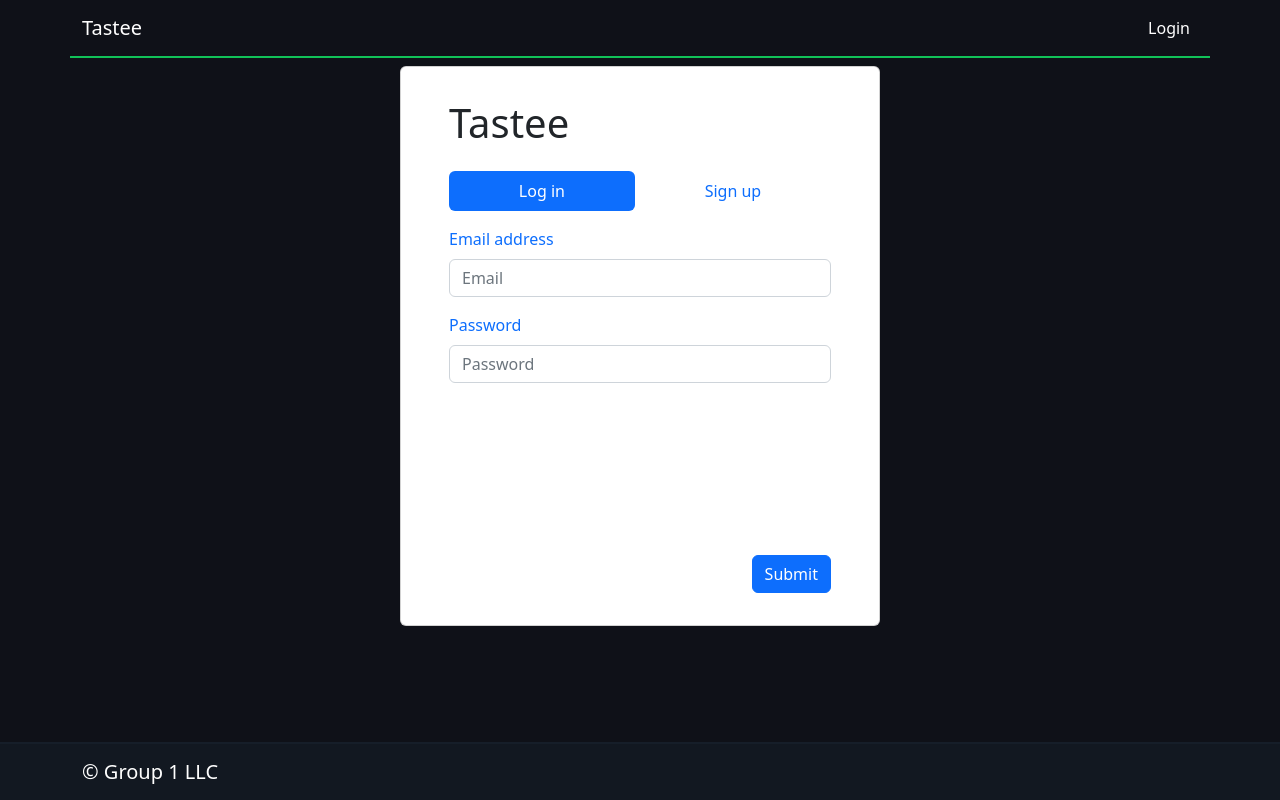
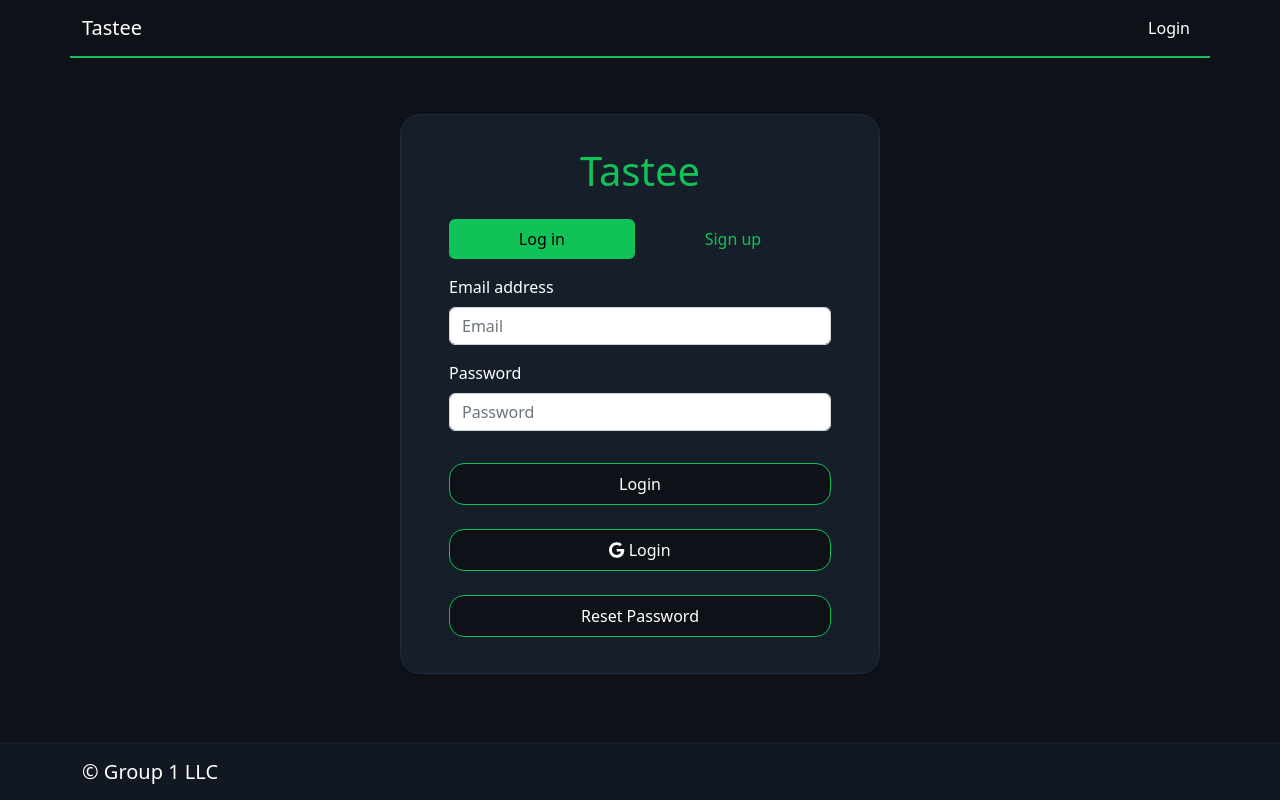
Before and after one commit to cop4808-spring-2023-fullstack-web/final-project-lkfau, a React (Create React App) app in the folder frontend/: page / in a window 1280 px wide. Both pictures are taken after a click on the button "Get Started". Built offline with nearby package versions, Linux system fonts and the light colour scheme; no server answers; the HTML template or start-up script is replaced by a standard one.

Commit message:
updated signup and login page, added ability to reset password

```diff
--- a/frontend/package.json
+++ b/frontend/package.json
@@ -4,8 +4,11 @@
   "private": true,
   "dependencies": {
     "@fortawesome/fontawesome-svg-core": "^6.4.0",
+    "@fortawesome/free-brands-svg-icons": "^6.4.0",
+    "@fortawesome/free-regular-svg-icons": "^6.4.0",
     "@fortawesome/free-solid-svg-icons": "^6.4.0",
     "@fortawesome/react-fontawesome": "^0.2.0",
+    "@react-oauth/google": "^0.10.0",
     "@testing-library/jest-dom": "^5.16.5",
     "@testing-library/react": "^13.4.0",
     "@testing-library/user-event": "^13.5.0",
@@ -17,6 +20,7 @@
     "react-dom": "^18.2.0",
     "react-router-dom": "^6.10.0",
     "react-scripts": "5.0.1",
+    "react-social-login-buttons": "^3.6.1",
     "web-vitals": "^2.1.4"
   },
   "scripts": {
--- a/frontend/src/Components/Auth/Context/AuthContext.js
+++ b/frontend/src/Components/Auth/Context/AuthContext.js
@@ -5,7 +5,7 @@ import {
   onAuthStateChanged,
   signOut,
   GoogleAuthProvider,
-  signInWithPopup,
+  signInWithPopup, sendPasswordResetEmail
 } from "firebase/auth";
 import { auth } from "../Firebase/Firebase";
 
@@ -21,6 +21,20 @@ export function UserAuthContextProvider({ children }) {
 
   function signUp(email, password) {
     return createUserWithEmailAndPassword(auth, email, password);
+  }
+
+  function forgotPassword(email){
+
+sendPasswordResetEmail(auth, email)
+  .then(() => {
+    alert(`A link to reset your password has been sent to ${email}`)
+  })
+  .catch((error) => {
+    const errorCode = error.code;
+    const errorMessage = error.message;
+    alert(errorMessage)
+  });
+
   }
 
   function logInWithGoogle() {
@@ -53,7 +67,8 @@ export function UserAuthContextProvider({ children }) {
         logInWithGoogle,
         logOut,
         loading,
-        setLoading
+        setLoading,
+        forgotPassword
       }}
     >
       {children}
--- a/frontend/src/Components/Pages/LogInSignUp/LogInSignUp.js
+++ b/frontend/src/Components/Pages/LogInSignUp/LogInSignUp.js
@@ -5,29 +5,22 @@ import { useNavigate } from "react-router-dom";
 import Nav from "react-bootstrap/Nav";
 import Card from "react-bootstrap/Card";
 import styles from "./LogInSignUp.module.css";
+import { FontAwesomeIcon } from "@fortawesome/react-fontawesome";
+import { faGoogle, faFontAwesome } from "@fortawesome/free-brands-svg-icons";
 const LoginSignup = () => {
   const [section, setSection] = useState("login");
-  const { user, logIn, signUp } = useUserAuth();
+  const { logIn, signUp, logInWithGoogle, forgotPassword } = useUserAuth();
   const navigate = useNavigate();
-  useEffect(() => {
-    if (user) {
-      navigate("/");
-    }
-  }, [user, navigate]);
+
   const [email, setEmail] = useState("");
   const [password, setPassword] = useState("");
-  const [confirmPassword, setConfirmPassword] = useState("");
 
   const handleEmailChange = (event) => {
     setEmail(event.target.value);
   };
 
-  const handlePasswordChange = (event, confirm) => {
-    if (confirm) {
-      setConfirmPassword(event.target.value);
-    } else {
-      setPassword(event.target.value);
-    }
+  const handlePasswordChange = (event) => {
+    setPassword(event.target.value);
   };
 
   const handleSubmit = (event) => {
@@ -36,11 +29,7 @@ const LoginSignup = () => {
       if (section === "login") {
         logIn(email, password);
       } else if (section === "signup") {
-        if (password === confirmPassword) {
-          signUp(email, password);
-        } else {
-          console.log("no")
-        }
+        signUp(email, password);
       }
     } catch (err) {
       console.log(err);
@@ -52,13 +41,13 @@ const LoginSignup = () => {
   }, [section, navigate]);
 
   return (
-    <Container>
+    <Container className="mt-5 mb-5" style={{ width: "100%" }}>
       <Row>
         <Col>
           <Card className={styles["login-card"]}>
-          <h1 className="text-dark mb-4">Tastee</h1>
+            <h1 className={`mb-4 text-center ${styles.accent}`}>Tastee</h1>
             <Nav
-              className="w-100 d-flex mb-3"
+              className={`${styles.nav} w-100 d-flex mb-3`}
               fill
               variant="pills"
               defaultActiveKey="login"
@@ -74,7 +63,7 @@ const LoginSignup = () => {
 
             <Form
               onSubmit={handleSubmit}
-              className="h-100 d-flex flex-column text-primary gap-3"
+              className="h-100 text-white d-flex flex-column text-primary gap-3"
             >
               <Form.Group controlId="formBasicEmail">
                 <Form.Label>Email address</Form.Label>
@@ -84,11 +73,6 @@ const LoginSignup = () => {
                   value={email}
                   onChange={handleEmailChange}
                 />
-                {section === "signup" && (
-                  <Form.Text className="text-muted">
-                    We'll never share your email with anyone else.
-                  </Form.Text>
-                )}
               </Form.Group>
 
               <Form.Group controlId="formBasicPassword">
@@ -97,31 +81,42 @@ const LoginSignup = () => {
                   type="password"
                   placeholder="Password"
                   value={password}
-                  onChange={(e) => handlePasswordChange(e, 0)}
+                  onChange={(e) => handlePasswordChange(e)}
                 />
               </Form.Group>
 
-              {section === "signup" && (
-                <Form.Group controlId="formConfirmPassword">
-                  <Form.Label>Password again</Form.Label>
-                  <Form.Control
-                    type="password"
-                    placeholder="Password"
-                    value={confirmPassword}
-                    onChange={(e) => handlePasswordChange(e, 1)}
-                  />
-                </Form.Group>
-              )}
-              <div className="mt-auto d-flex justify-content-end">
-                <Button
-                  className="align-bottom"
+              <div className="d-flex justify-content-center flex-column">
+                <button
                   variant="primary"
                   type="submit"
+                  className={`${styles.button} pt-2 pb-2 mt-3 d-flex justify-content-center`}
                 >
-                  Submit
-                </Button>
+                  {section === "login" ? "Login" : "Sign up"}
+                </button>
+
               </div>
             </Form>
+            <button
+                  variant="primary"
+                  onClick={() => {
+                    logInWithGoogle();
+                  }}
+                  className={`${styles.button} pt-2 pb-2 mt-4 d-flex justify-content-center align-items-center`}
+                >
+                  <FontAwesomeIcon icon={faGoogle} className="pe-1" />{" "}
+                  {section === "login" ? "Login" : "Sign up"}
+                </button>
+                {section === "login" && (
+                  <button
+                    variant="primary"
+                    onClick={() => {
+                      forgotPassword(email);
+                    }}
+                    className={`${styles.button} pt-2 pb-2 mt-4 d-flex justify-content-center`}
+                  >
+                    Reset Password
+                  </button>
+                )}
           </Card>
         </Col>
       </Row>
--- a/frontend/src/Components/Pages/LogInSignUp/LogInSignUp.module.css
+++ b/frontend/src/Components/Pages/LogInSignUp/LogInSignUp.module.css
@@ -1,7 +1,42 @@
 .login-card {
   max-width: 30rem;
-  height: 35rem;
+  min-height: 35rem;
   margin-left: auto;
   margin-right: auto;
   padding: 2rem 3rem;
+  border-radius: 20px;
+  background-color: #161E29;
+  border: 1px solid #1A2E3D;
 }
+
+.accent{
+  color: var(--accent);
+}
+
+:global(.nav-pills .nav-link.active) {
+  background-color: var(--accent); /* Set your desired background color */
+  color: black;
+}
+:global(.nav-pills .nav-link:not(.active)) {
+  color: var(--accent); /* Set your desired background color */
+}
+
+.button {
+  border-radius: 15px;
+  border-style: solid;
+  color: white;
+  background-color: var(--bg);
+  border: 1px solid var(--accent);
+
+}
+
+.button:hover {
+  color: var(--accent);
+  background-color: var(--bg);
+}
+.button:focus {
+  color: var(--accent);
+  background-color: var(--bg);
+  outline: none !important;
+  box-shadow: none;
+}
--- a/frontend/src/index.css
+++ b/frontend/src/index.css
@@ -23,6 +23,7 @@ code {
     monospace;
 }
 
+
 .react-custom-scrollbars .thumb-vertical {
   background-color: #555;
   border-radius: 10px;
```
Also changed, not shown: 1 other file (tests, documents, lock files or other folders).
